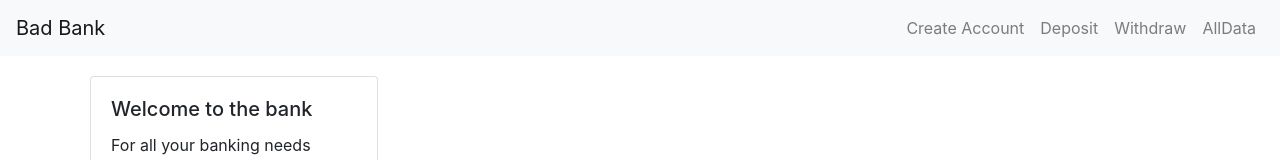
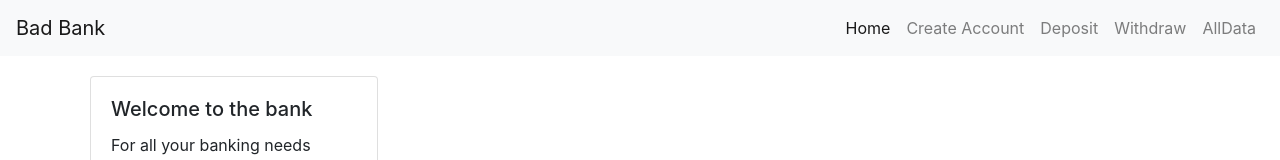
Before and after one commit to basovchemeduardosanchez/mit-frontend-banking-application, a React (Create React App) app: page / in a window 1280 px wide. Shown: the top 160 px of the page. Built offline with nearby package versions, Linux system fonts and the light colour scheme.

Commit message:
feat: add highlights to navbar

```diff
--- a/src/navbar.js
+++ b/src/navbar.js
@@ -1,6 +1,11 @@
 import React from 'react';
 
+import { useLocation } from 'react-router-dom';
+
 export function NavBar(){
+    const location = useLocation();
+    console.log( location.pathname );
+
     return(
         <>
             <nav className="navbar navbar-expand-lg navbar-light bg-light">
@@ -11,22 +16,25 @@ export function NavBar(){
                 <div className="collapse navbar-collapse" id="navbarNav">
                     <ul className="navbar-nav ml-auto">
                         <li className="nav-item">
-                            <a className="nav-link" href="#/CreateAccount/">Create Account</a>
+                            <a className={ `nav-link ${ location.pathname === '/' ? 'active' : '' }` } href="#/">Home</a>
+                        </li>
+                        <li className="nav-item">
+                            <a className={ `nav-link ${ location.pathname === '/CreateAccount/' ? 'active' : '' }` } href="#/CreateAccount/">Create Account</a>
                         </li>
                         { /*<li className="nav-item">
-                            <a className="nav-link" href="#/login/">Login</a>
+                            <a className={ `nav-link ${ location.pathname === '/login/' ? 'active' : '' }` } href="#/login/">Login</a>
                         </li>*/ }
                         <li className="nav-item">
-                            <a className="nav-link" href="#/deposit/">Deposit</a>
+                            <a className={ `nav-link ${ location.pathname === '/deposit/' ? 'active' : '' }` } href="#/deposit/">Deposit</a>
                         </li>
                         <li className="nav-item">
-                            <a className="nav-link" href="#/withdraw/">Withdraw</a>
+                            <a className={ `nav-link ${ location.pathname === '/withdraw/' ? 'active' : '' }` } href="#/withdraw/">Withdraw</a>
                         </li>
                         { /*<li className="nav-item">
-                            <a className="nav-link" href="#/balance/">Balance</a>
+                            <a className={ `nav-link ${ location.pathname === '/balance/' ? 'active' : '' }` } href="#/balance/">Balance</a>
                         </li>*/ }
                         <li className="nav-item">
-                            <a className="nav-link" href="#/alldata/">AllData</a>
+                            <a className={ `nav-link ${ location.pathname === '/alldata/' ? 'active' : '' }` } href="#/alldata/">AllData</a>
                         </li>
                     </ul>
                 </div>
```
